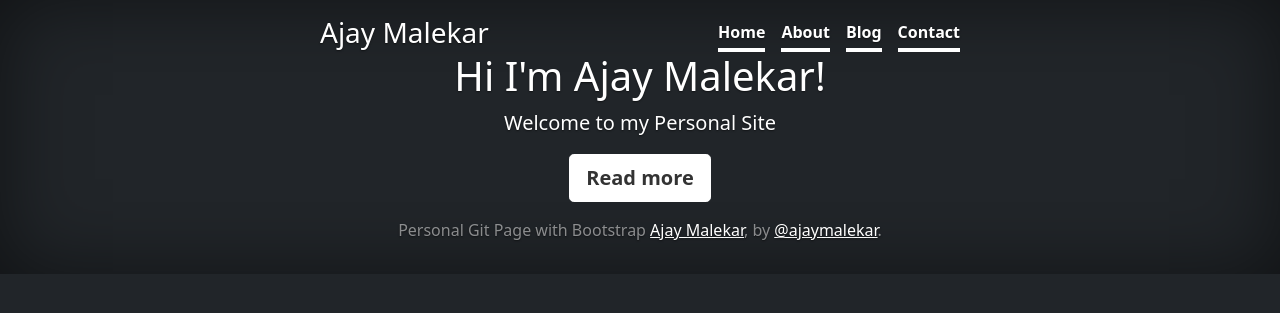
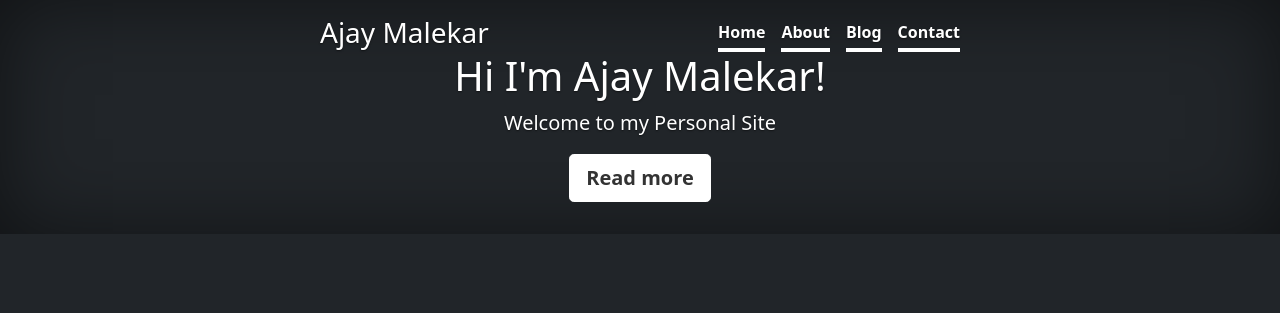
Before and after one commit to ajaymalekar/ajaymalekar.github.io, a Jekyll site: the page built from index.html, in a window 1280 px wide. Shown: the top 313 px of the page. Built offline with Jekyll 4.4.1, drawn with Linux system fonts in a browser that asks for light colours; nearby versions of some CDN libraries.

Commit message:
Update footer.html

```diff
--- a/_includes/footer.html
+++ b/_includes/footer.html
@@ -1,7 +1,5 @@
- <footer class="mt-auto text-white-50">
+
 <script defer src="https://use.fontawesome.com/releases/v5.0.8/js/all.js" integrity="sha384-SlE991lGASHoBfWbelyBPLsUlwY1GwNDJo3jSJO04KZ33K2bwfV9YBauFfnzvynJ" crossorigin="anonymous"></script>
 <script src="https://code.jquery.com/jquery-3.2.1.slim.min.js" integrity="sha384-KJ3o2DKtIkvYIK3UENzmM7KCkRr/rE9/Qpg6aAZGJwFDMVNA/GpGFF93hXpG5KkN" crossorigin="anonymous"></script>
 <script src="https://cdn.jsdelivr.net/npm/@popperjs/core@2.10.2/dist/umd/popper.min.js" integrity="sha384-7+zCNj/IqJ95wo16oMtfsKbZ9ccEh31eOz1HGyDuCQ6wgnyJNSYdrPa03rtR1zdB" crossorigin="anonymous"></script>
 <script src="https://cdn.jsdelivr.net/npm/bootstrap@5.1.3/dist/js/bootstrap.min.js" integrity="sha384-QJHtvGhmr9XOIpI6YVutG+2QOK9T+ZnN4kzFN1RtK3zEFEIsxhlmWl5/YESvpZ13" crossorigin="anonymous"></script>
- <p>Personal Git Page with Bootstrap <a href="https://ajaymalekar.github.io/" class="text-white">Ajay Malekar</a>, by <a href="https://twitter.com/mdo" class="text-white">@ajaymalekar</a>.</p>
- </footer>
```
